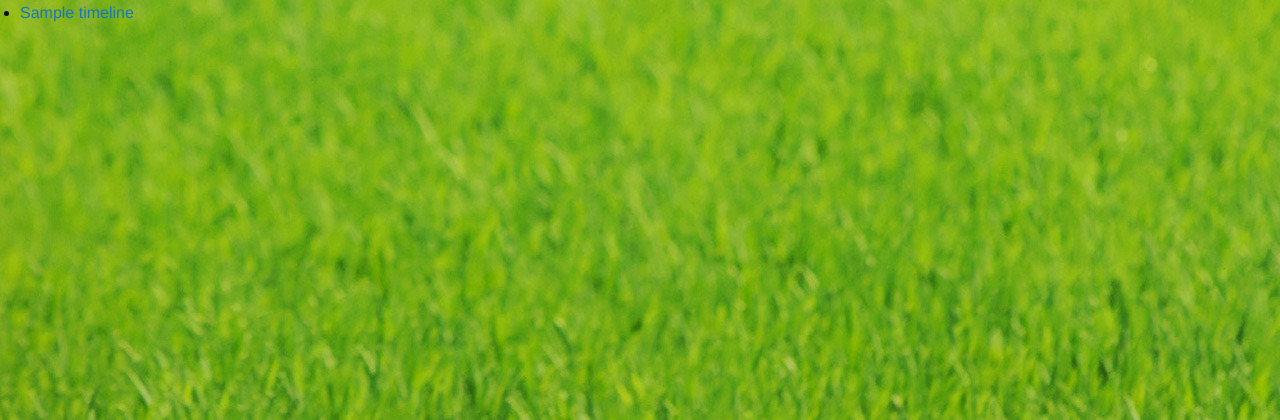
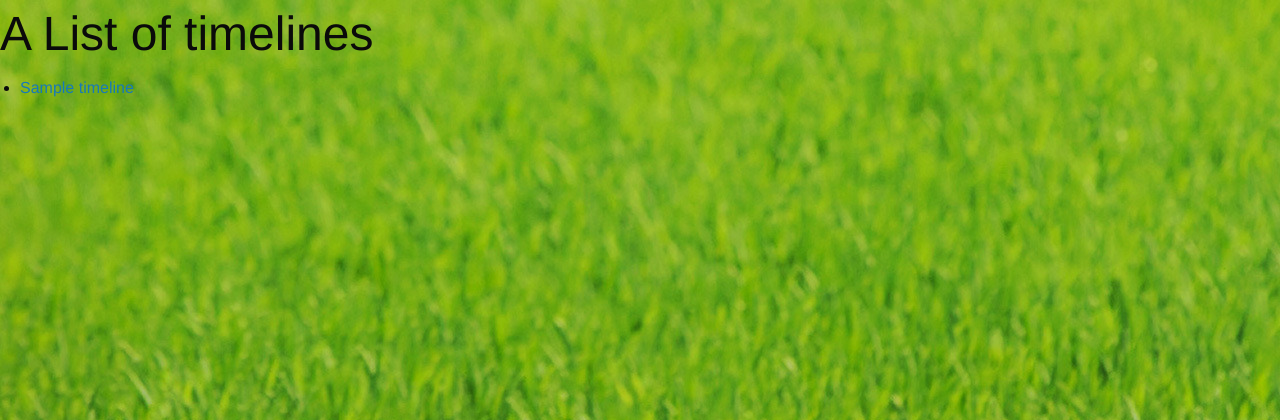
Before and after one commit to Ichag/django-timelinejs3, a Django app: page /timeline/ in a window 1280 px wide. Shown: the top 420 px of the page. Run offline with Django 3.2, Linux system fonts and the light colour scheme; tables that the repository leaves empty hold one stand-in row (values such as "Sample post"); some libraries are stand-ins or nearby versions.

Commit message:
add a headline#

```diff
--- a/templates/index.html
+++ b/templates/index.html
@@ -4,6 +4,9 @@
 
 {% block content %}
     <div class="panel">
+    <h1>
+        A List of timelines
+    </h1>
         <ul>
             {% for timeline in object_list %}
                 <li>
```
